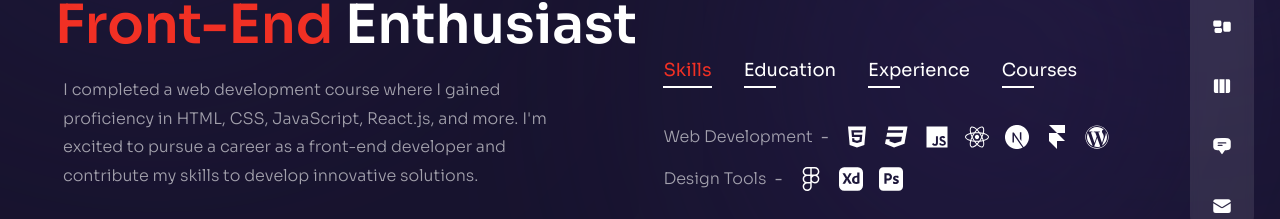
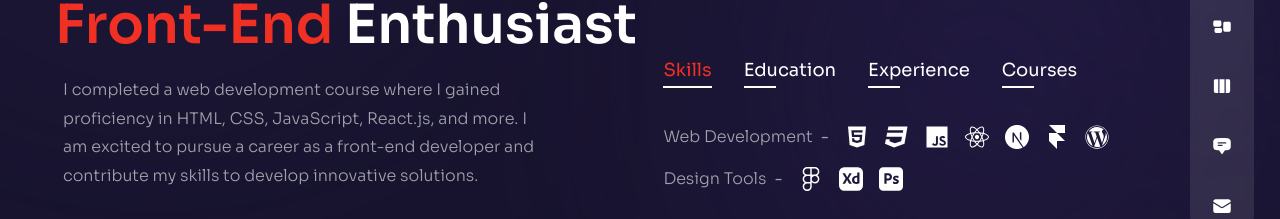
Before and after one commit to sakibmahbub/Next-Portfolio, a Next.js app: page /about in a window 1280 px wide. Shown: the part 344-563 px from the top of the page. Built offline with nearby package versions, Linux system fonts and the light colour scheme.

Commit message:
made final changes

```diff
--- a/pages/about/index.js
+++ b/pages/about/index.js
@@ -132,7 +132,7 @@ const About = () => {
             className="max-w-[500px] mx-auto xl:mx-0 mb-6 xl:mb-12 px-2"
           >
             I completed a web development course where I gained proficiency in
-            HTML, CSS, JavaScript, React.js, and more. I'm excited to pursue a
+            HTML, CSS, JavaScript, React.js, and more. I am excited to pursue a
             career as a front-end developer and contribute my skills to develop
             innovative solutions.
           </motion.p>
--- a/pages/contact/index.js
+++ b/pages/contact/index.js
@@ -24,13 +24,17 @@ const Contact = () => {
             exit="hidden"
             className="h2 text-center mb-12"
           >
-            Let's <span className="text-accent">connect.</span>
+            Let&apos;s <span className="text-accent">connect.</span>
           </motion.h2>
           {/* form */}
-          <motion.form variants={fadeIn("up", 0.4)}
+          <motion.form
+            variants={fadeIn("up", 0.4)}
             initial="hidden"
             animate="show"
-            exit="hidden" action="" className="flex-1 flex flex-col gap-6 w-full mx-auto">
+            exit="hidden"
+            action=""
+            className="flex-1 flex flex-col gap-6 w-full mx-auto"
+          >
             {/* input group */}
             <div className="flex gap-x-6 w-full">
               <input type="text" placeholder="name" className="input" />
--- a/pages/index.js
+++ b/pages/index.js
@@ -40,7 +40,7 @@ const Home = () => {
           >
             Welcome to my portfolio website! Explore my passion for front-end
             development, where I craft captivating digital experiences with
-            clean code and exquisite design. Let's create extraordinary web
+            clean code and exquisite design. Let&apos;s create extraordinary web
             experiences together!
           </motion.p>
           {/* btn */}
```
